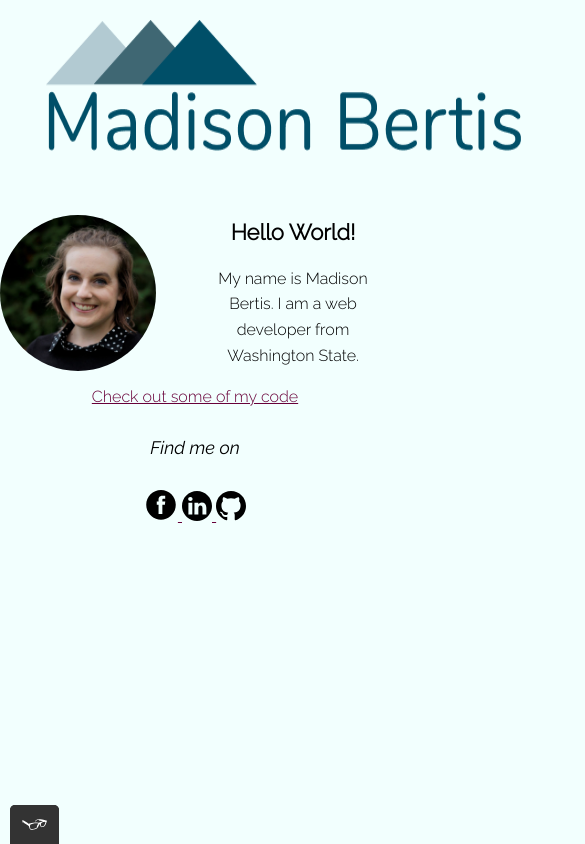
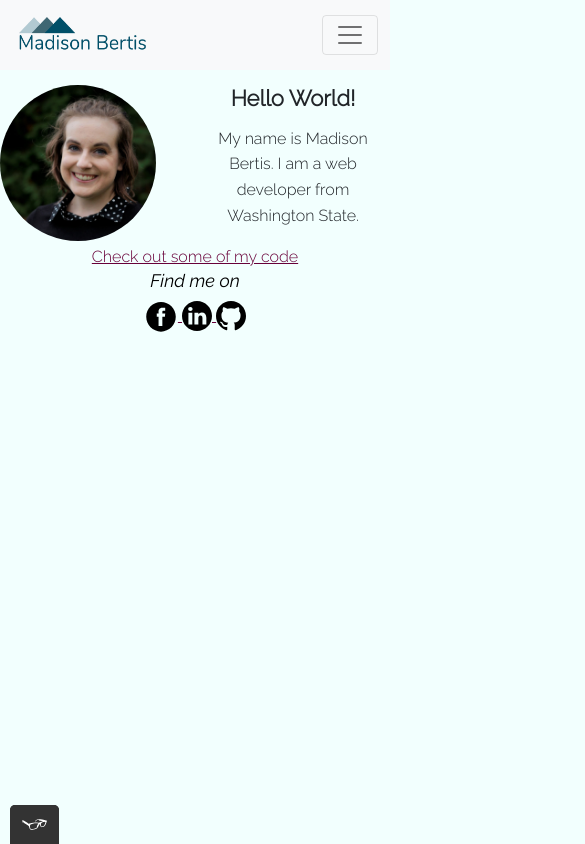
Before and after one commit to mbertis/Portfolio-Website, a website: page index.html in a window 390 px wide. Shown: the top 844 px of the page, 585 px wide, since content can reach past the window. Drawn offline with nearby package versions, Linux system fonts and the light colour scheme.

Commit message:
implemented Bootsrap and updated nav-bar

```diff
--- a/index.html
+++ b/index.html
@@ -5,6 +5,12 @@
     <meta name="viewport" content="width=device-width, initial-scale=1" />
     <title>Madison Bertis</title>
     <link rel="icon" href="img/favicomatic-(3)/favicon-16x16.png" />
+    <link
+      href="https://cdn.jsdelivr.net/npm/bootstrap@5.0.0/dist/css/bootstrap.min.css"
+      rel="stylesheet"
+      integrity="sha384-wEmeIV1mKuiNpC+IOBjI7aAzPcEZeedi5yW5f2yOq55WWLwNGmvvx4Um1vskeMj0"
+      crossorigin="anonymous"
+    />
     <link rel="stylesheet" type="text/css" href="css/Normalize.css" />
     <link
       href="https://fonts.googleapis.com/css2?family=Raleway:wght@300&display=swap"
@@ -18,7 +24,8 @@
   </head>
 
   <body>
-    <header class="page-header">
+    <!-- <header class="page-header">
+
       <img
         src="img/mbertis-logo.png"
         alt="Personal logo of Madison Bertis, consisting of my name written below three triangles in various shades of blue."
@@ -51,7 +58,42 @@
           </li>
         </ul>
       </nav>
-    </header>
+    </header> -->
+
+    <nav class="navbar navbar-expand-lg navbar-light bg-light">
+      <div class="container-fluid">
+        <a class="navbar-brand" href="/index.html">
+          <img
+            src="img/mbertis-logo.png"
+            alt="personal logo of Madison Bertis"
+            width="140"
+            height="40"
+            class="d-inline-block align-text-top"
+          />
+        </a>
+        <button
+          class="navbar-toggler collapsed"
+          type="button"
+          data-bs-toggle="collapse"
+          data-bs-target="#navbarNavAltMarkup"
+          aria-controls="navbarNavAltMarkup"
+          aria-expanded="false"
+          aria-label="Toggle navigation"
+        >
+          <span class="navbar-toggler-icon"></span>
+        </button>
+        <div class="collapse navbar-collapse" id="navbarNavAltMarkup">
+          <div class="navbar-nav">
+            <a class="nav-link active" aria-current="page" href="/index.html"
+              >Home</a
+            >
+            <a class="nav-link" href="/about.html">About Me</a>
+            <a class="nav-link" href="/work.html">Projects</a>
+            <a class="nav-link" href="/contact.html">Contact</a>
+          </div>
+        </div>
+      </div>
+    </nav>
 
     <div class="profile">
       <img
--- /dev/null
+++ b/package.json
@@ -0,0 +1,5 @@
+{
+  "dependencies": {
+    "bootstrap": "^5.0.0"
+  }
+}
```
Also changed, not shown: 2 other files.
